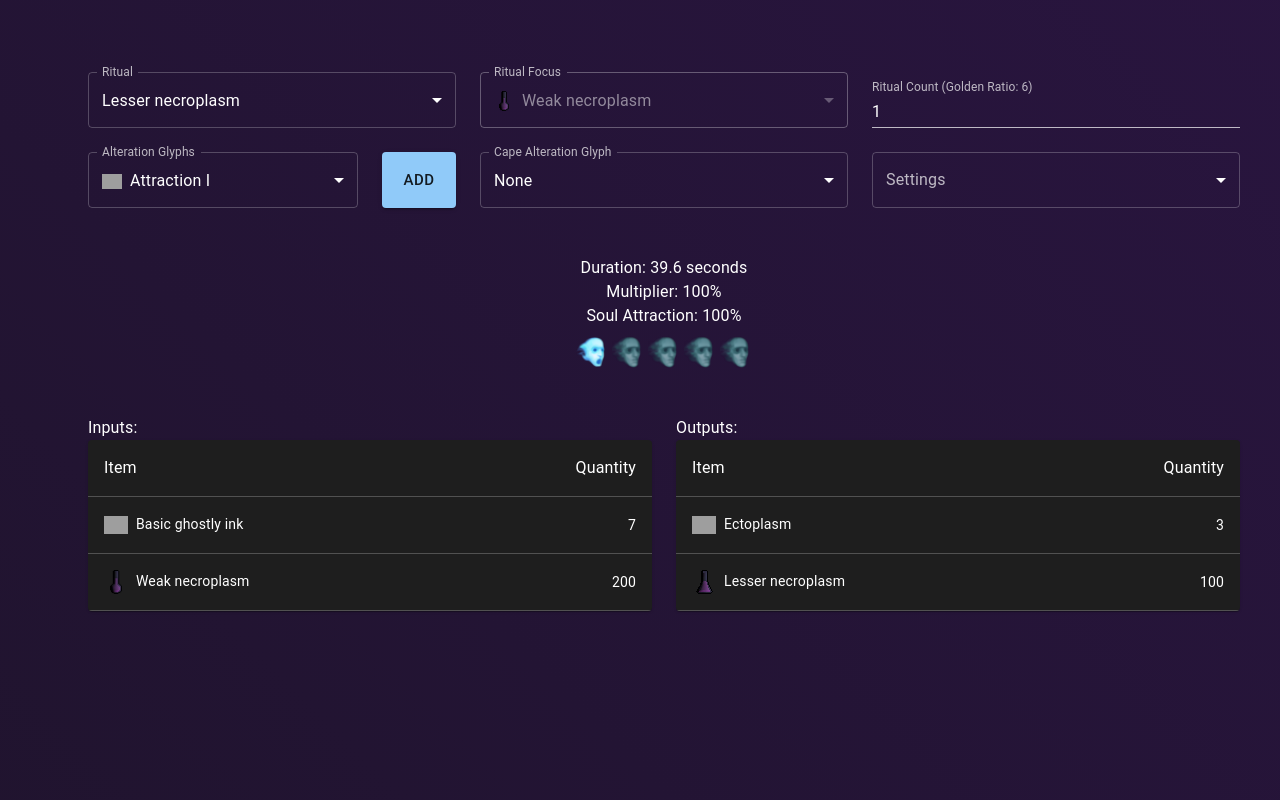
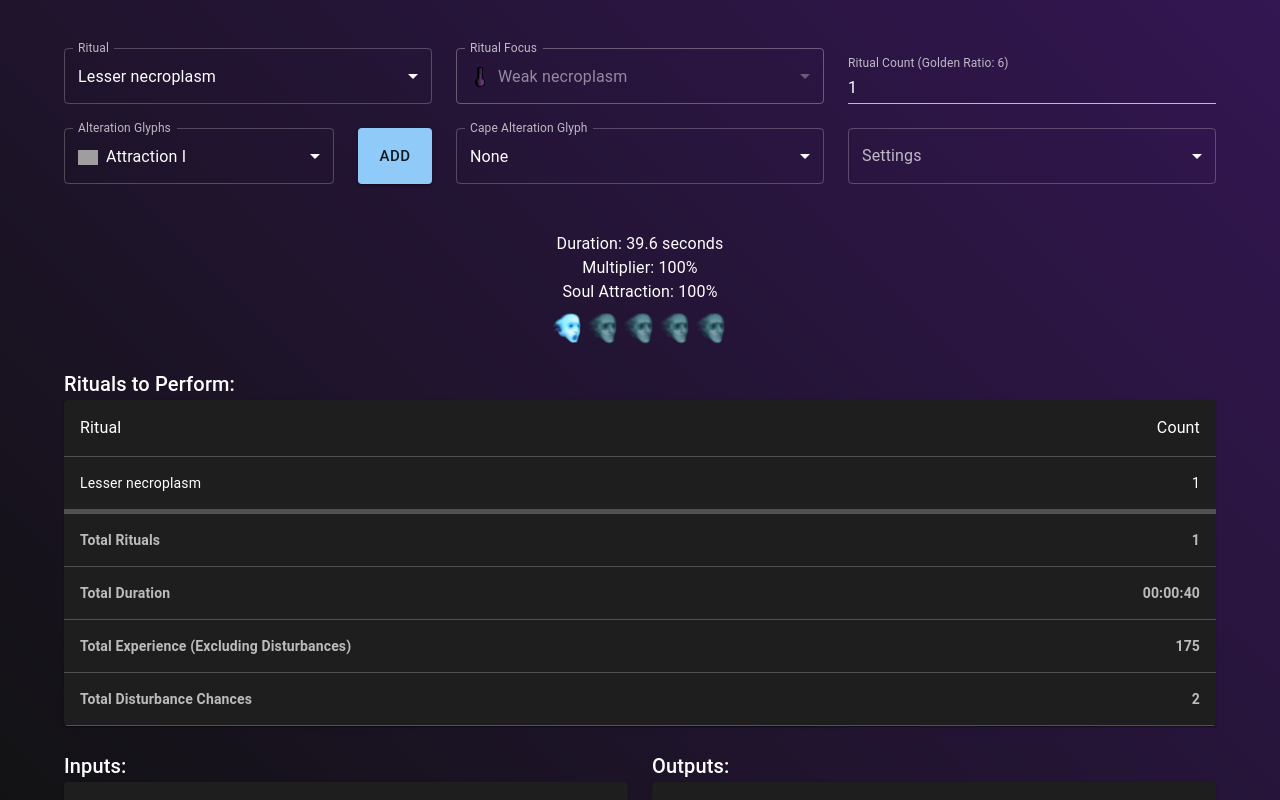
Before and after one commit to duke605/necromancy-ritual-calculator, a React (Vite) app: page / in a window 1280 px wide. Shown: the top 800 px of the page. Built offline with nearby package versions, Linux system fonts and the light colour scheme; grey boxes are pictures that could not be loaded.

Commit message:
Added total ritual information

```diff
--- a/src/classes/Ritual.ts
+++ b/src/classes/Ritual.ts
@@ -43,10 +43,10 @@ export interface RitualModifier {
 export class Ritual {
   private _name: string;
   private _focuses: readonly Focus[];
+  private _experience: number;
   private glyphs: readonly Glyph[];
   private durationTicks: number;
-  private disturbanceChances: number;
-  private experience: number;
+  private _disturbanceChances: number;
 
   private modifiers: Map<string, RitualModifier> = new Map();
   private focusName: string;
@@ -61,10 +61,10 @@ export class Ritual {
   ) {
     this._name = name;
     this._focuses = focuses;
+    this._disturbanceChances = disturbanceChances;
+    this._experience = experience;
     this.glyphs = glyphs;
     this.durationTicks = durationTicks;
-    this.disturbanceChances = disturbanceChances;
-    this.experience = experience;
 
     this.focusName = this._focuses[0].input.name;
   }
@@ -95,6 +95,14 @@ export class Ritual {
 
   get focuses() {
     return this._focuses;
+  }
+
+  get experience() {
+    return this._experience;
+  }
+
+  get disturbanceChances() {
+    return this._disturbanceChances;
   }
 
   /**
--- a/src/components/App/App.tsx
+++ b/src/components/App/App.tsx
@@ -1,6 +1,6 @@
 import { useState } from 'react';
 import { Ritual, rituals } from '$src/classes';
-import { Container, Stack } from '@mui/material';
+import { Container, Grid } from '@mui/material';
 import { CostTable, RitualConfig } from './components';
 
 const App = () => {
@@ -10,8 +10,9 @@ const App = () => {
   const [ noWaste, setNoWaste ] = useState<boolean>(false);
 
   return (
-    <Container style={{paddingTop: '3rem'}}>
-      <Stack spacing={3}>
+    <Container style={{paddingTop: '3rem', paddingBottom: '3rem'}}>
+      <Grid container spacing={3}>
+        <Grid item xs={12}>
           <RitualConfig
             ritual={ritual}
             ritualCount={ritualCount}
@@ -22,13 +23,16 @@ const App = () => {
             onChangeIronmanMode={setIronmanMode}
             onChangeNoWaste={setNoWaste}
           />
+        </Grid>
+        <Grid item xs={12}>
           <CostTable
             ritual={ritual}
             ritualCount={ritualCount}
             ironmanMode={ironmanMode}
             noWaste={noWaste}
           />
-      </Stack>
+        </Grid>
+      </Grid>
     </Container>
   )
 }
--- a/src/components/App/components/CostTable/CostTable.module.css
+++ b/src/components/App/components/CostTable/CostTable.module.css
@@ -1,3 +1,3 @@
-.numberCell {
-  text-align: right;
+.lastRow:last-child td {
+  border-bottom-width: 5px;
 }
--- a/src/components/App/components/CostTable/CostTable.tsx
+++ b/src/components/App/components/CostTable/CostTable.tsx
@@ -1,9 +1,10 @@
+import React, { useMemo } from 'react';
 import { Ritual, RitualModifier, rituals } from '$src/classes';
-import { Grid, Paper, Table, TableBody, TableCell, TableContainer, TableHead, TableRow, Typography } from '@mui/material';
-import React, { useMemo } from 'react';
-import inks from '$data/inks.json';
+import { Grid, Paper, Table, TableBody, TableCell, TableContainer, TableFooter, TableHead, TableRow, Typography } from '@mui/material';
 import { ucfirst } from '$src/lib/helpers';
 import { itemImages } from '$src/lib/imageManifest';
+import inks from '$data/inks.json';
+import styles from './CostTable.module.css';
 
 export interface CostTableProps {
   ritual: Ritual;
@@ -11,6 +12,12 @@ export interface CostTableProps {
   ironmanMode: boolean;
   noWaste: boolean;
 }
+
+const necroplasmTiers = [
+  'Lesser necroplasm',
+  'Greater necroplasm',
+  'Powerful necroplasm',
+] as const;
 
 const sumInputAndOutputs = (
   ritual: Ritual,
@@ -55,11 +62,24 @@ const sumInputAndOutputs = (
   }
 }
 
-const necroplasmTiers = [
-  'Lesser necroplasm',
-  'Greater necroplasm',
-  'Powerful necroplasm',
-] as const;
+const TotalRow = ({
+  name,
+  value
+}: {
+  name: React.ReactNode,
+  value: React.ReactNode,
+}) => {
+  return (
+    <TableRow>
+      <TableCell>
+        <Typography variant="body2" fontWeight="bold">{name}</Typography>
+      </TableCell>
+      <TableCell>
+        <Typography textAlign="right" variant="body2" fontWeight="bold">{value}</Typography>
+      </TableCell>
+    </TableRow>
+  );
+}
 
 const CostTable: React.FC<CostTableProps> = ({
   ritual,
@@ -67,9 +87,10 @@ const CostTable: React.FC<CostTableProps> = ({
   ironmanMode,
   noWaste,
 }) => {
-  const { inputs, outputs } = useMemo(() => {
+  const { inputs, outputs, ritualsToPerform } = useMemo(() => {
     const inputs = new Map<string, number>();
     const outputs = new Map<string, number>();
+    const ritualsToPerform = [{ritual, count: ritualCount}];
 
     sumInputAndOutputs(ritual, ritualCount, inputs, outputs, ironmanMode);
 
@@ -102,6 +123,7 @@ const CostTable: React.FC<CostTableProps> = ({
           n = Math.ceil(n / cd) * cd;
         }
 
+        ritualsToPerform.push({ritual: ritualToMakeNecroplasm, count: n});
         sumInputAndOutputs(ritualToMakeNecroplasm, n, inputs, outputs, true, true);
       }
     }
@@ -131,13 +153,80 @@ const CostTable: React.FC<CostTableProps> = ({
       amount: <Typography variant="body2" textAlign="right">{amount}</Typography>,
     }));
 
-    return {inputs: inputRows, outputs: outputRows};
+
+    return {inputs: inputRows, outputs: outputRows, ritualsToPerform: ritualsToPerform.reverse()};
   }, [ritual, ritualCount, ironmanMode, noWaste]);
+  const duration = useMemo(() => {
+    let totalSeconds = ritualsToPerform.reduce((acc, { ritual, count }) => acc + (ritual.getDuration() * count), 0);
+    let hours = 0;
+    let minutes = 0;
+    let seconds = 0;
+
+    totalSeconds -= 3600 * (hours = Math.floor(totalSeconds / 3600));
+    totalSeconds -= 60 * (minutes = Math.floor(totalSeconds / 60));
+    seconds = Math.ceil(totalSeconds);
+
+    return [hours, minutes, seconds].map(n => `${n}`.padStart(2, '0')).join(':');
+  }, [ritualsToPerform, ironmanMode]);
+  const totalRituals = ritualsToPerform.reduce((acc, { count }) => acc + count, 0);
+  const totalExperience = ritualsToPerform.reduce((acc, { ritual, count }) => acc + (ritual.experience * count), 0);
+  const totalDisturbanceChances = ritualsToPerform.reduce((acc, { ritual, count }) => acc + ritual.disturbanceChances * count, 0);
 
   return (
     <Grid spacing={3} container>
+      <Grid item xs={12} margin="0 auto">
+        <Typography variant="h6">
+          Rituals to Perform:
+        </Typography>
+        <TableContainer component={Paper}>
+          <Table>
+            <TableHead>
+              <TableRow>
+                <TableCell>
+                  <Typography variant="body1">Ritual</Typography>
+                </TableCell>
+                <TableCell>
+                  <Typography textAlign="right" variant="body1">Count</Typography>
+                </TableCell>
+              </TableRow>
+            </TableHead>
+            <TableBody>
+              {ritualsToPerform.map(({ ritual, count }) =>
+                <TableRow key={ritual.name} className={styles.lastRow}>
+                  <TableCell>
+                    <Typography variant="body2">{ritual.name}</Typography>
+                  </TableCell>
+                  <TableCell>
+                    <Typography textAlign="right" variant="body2">{count}</Typography>
+                  </TableCell>
+                </TableRow>
+              )}
+            </TableBody>
+            <TableFooter>
+              <TotalRow
+                name="Total Rituals"
+                value={totalRituals.toLocaleString()}
+              />
+              <TotalRow
+                name="Total Duration"
+                value={duration}
+              />
+              <TotalRow
+                name="Total Experience (Excluding Disturbances)"
+                value={totalExperience.toLocaleString()}
+              />
+              <TotalRow
+                name="Total Disturbance Chances"
+                value={totalDisturbanceChances.toLocaleString()}
+              />
+            </TableFooter>
+          </Table>
+        </TableContainer>
+      </Grid>
       <Grid item xs={6}>
-        Inputs:
+        <Typography variant="h6">
+          Inputs:
+        </Typography>
         <TableContainer component={Paper}>
           <Table>
             <TableHead>
@@ -162,7 +251,9 @@ const CostTable: React.FC<CostTableProps> = ({
         </TableContainer>
       </Grid>
       <Grid item xs={6}>
-        Outputs:
+        <Typography variant="h6">
+          Outputs:
+        </Typography>
         <TableContainer component={Paper}>
           <Table>
             <TableHead>
```
Lines whose indentation alone changed are shown as unchanged.
